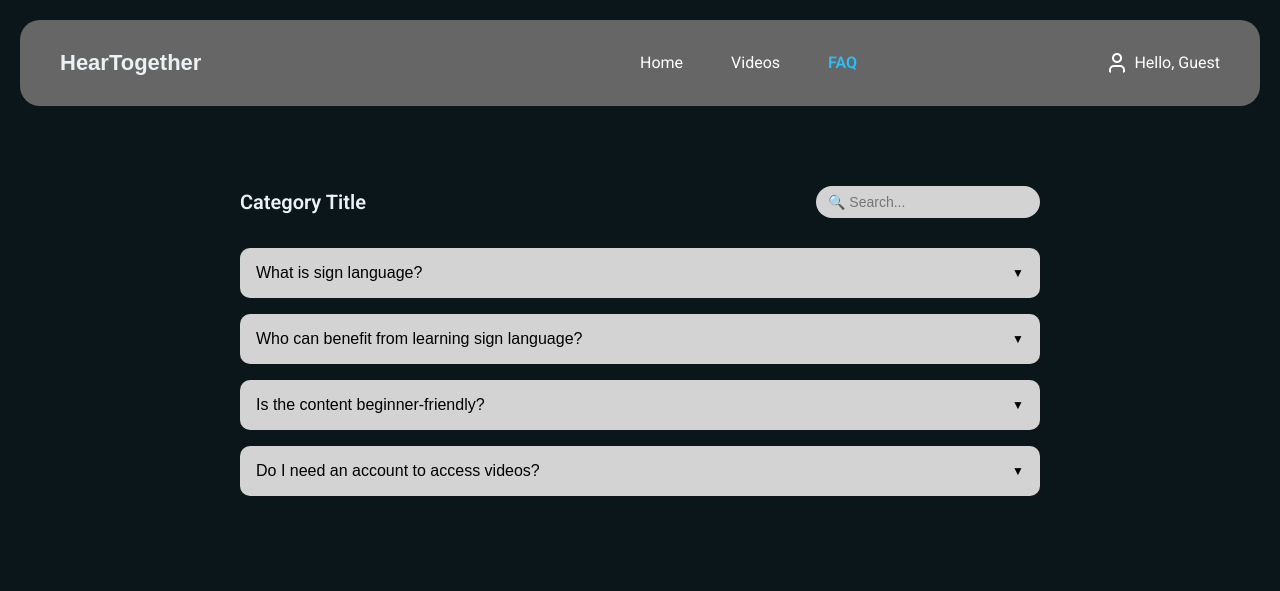
After one commit to soohong-26/HearTogether, a PHP site: page /faq.php in a window 1280 px wide. The commit adds this page. Shown: the top 591 px of the page. Run offline with PHP 8.4, Linux system fonts and the light colour scheme.

```diff
--- /dev/null
+++ b/faq.php
@@ -0,0 +1,143 @@
+<?php
+session_start();
+?>
+
+<!-- HTML -->
+<!DOCTYPE html>
+<html lang="en">
+<head>
+    <meta charset="UTF-8">
+    <title>HearTogether - FAQ</title>
+    <meta name="viewport" content="width=device-width, initial-scale=1.0">
+    <style>
+        @import url('https://fonts.googleapis.com/css2?family=Roboto:wght@400;600&display=swap');
+
+        :root {
+            --text: #ecf2f4;
+            --background: #0a161a;
+            --primary: #87c9e3;
+            --secondary: #127094;
+            --third: #666666;
+            --accent: #29bff9;
+        }
+
+        body {
+            margin: 0;
+            padding: 0;
+            background-color: var(--background);
+            font-family: 'Roboto', sans-serif;
+            color: var(--text);
+        }
+
+        main {
+            max-width: 800px;
+            margin: 60px auto;
+            padding: 20px;
+        }
+
+        .faq-header {
+            display: flex;
+            justify-content: space-between;
+            align-items: center;
+            margin-bottom: 30px;
+        }
+
+        .faq-header h2 {
+            margin: 0;
+            font-size: 20px;
+            font-weight: 600;
+        }
+
+        .faq-header input[type="text"] {
+            padding: 8px 12px;
+            border-radius: 20px;
+            border: none;
+            width: 200px;
+            font-size: 14px;
+            background-color: #d3d3d3;
+            outline: none;
+        }
+
+        .accordion {
+            background-color: #d3d3d3;
+            color: black;
+            cursor: pointer;
+            padding: 16px;
+            margin-bottom: 16px;
+            width: 100%;
+            border: none;
+            text-align: left;
+            outline: none;
+            border-radius: 10px;
+            transition: background-color 0.3s ease;
+            font-size: 16px;
+            display: flex;
+            justify-content: space-between;
+            align-items: center;
+        }
+
+        .accordion:after {
+            content: "\25BC";
+            font-size: 12px;
+        }
+
+        .accordion.active:after {
+            content: "\25B2";
+        }
+
+        .panel {
+            padding: 0 16px;
+            background-color: #e0e0e0;
+            display: none;
+            overflow: hidden;
+            border-radius: 0 0 10px 10px;
+            margin-top: -12px;
+            margin-bottom: 16px;
+        }
+    </style>
+</head>
+<body>
+
+<?php include 'nav.php'; ?>
+
+<main>
+    <div class="faq-header">
+        <h2>Category Title</h2>
+        <input type="text" placeholder="🔍 Search...">
+    </div>
+
+    <button class="accordion">What is sign language?</button>
+    <div class="panel">
+        <p>Sign language is a visual language using hand gestures, facial expressions, and body language to communicate.</p>
+    </div>
+
+    <button class="accordion">Who can benefit from learning sign language?</button>
+    <div class="panel">
+        <p>Anyone can benefit, including those who are deaf, hard of hearing, or those who want to communicate inclusively.</p>
+    </div>
+
+    <button class="accordion">Is the content beginner-friendly?</button>
+    <div class="panel">
+        <p>Yes! All videos and articles are curated to be suitable for complete beginners.</p>
+    </div>
+
+    <button class="accordion">Do I need an account to access videos?</button>
+    <div class="panel">
+        <p>Some videos are available to guests, but full access requires an account.</p>
+    </div>
+</main>
+
+<script>
+    // Accordion script
+    const acc = document.querySelectorAll(".accordion");
+    acc.forEach(button => {
+        button.addEventListener("click", function () {
+            this.classList.toggle("active");
+            const panel = this.nextElementSibling;
+            panel.style.display = panel.style.display === "block" ? "none" : "block";
+        });
+    });
+</script>
+
+</body>
+</html>
--- a/nav.php
+++ b/nav.php
@@ -137,7 +137,7 @@
                 <!-- Links when clicked -->
                 <li><a class='nav-anc <?php echo $currentPage == "homepage.php" ? "active" : ""; ?>' href="homepage.php">Home</a></li>
                 <li><a class='nav-anc <?php echo $currentPage == "videos.php" ? "active" : ""; ?>' href="videos.php">Videos</a></li>
-                <li><a class='nav-anc <?php echo $currentPage == "faq.php" ? "active" : ""; ?>' href="#">FAQ</a></li>
+                <li><a class='nav-anc <?php echo $currentPage == "faq.php" ? "active" : ""; ?>' href="faq.php">FAQ</a></li>
             </ul>
 
             <!-- Greeting and Logout -->
```
Also changed, not shown: homepage.php (+7 -2 lines).
